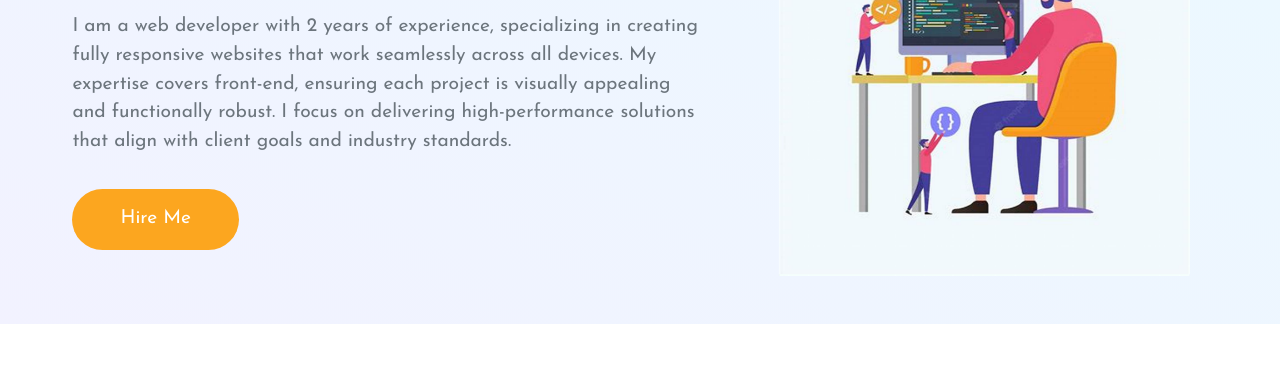
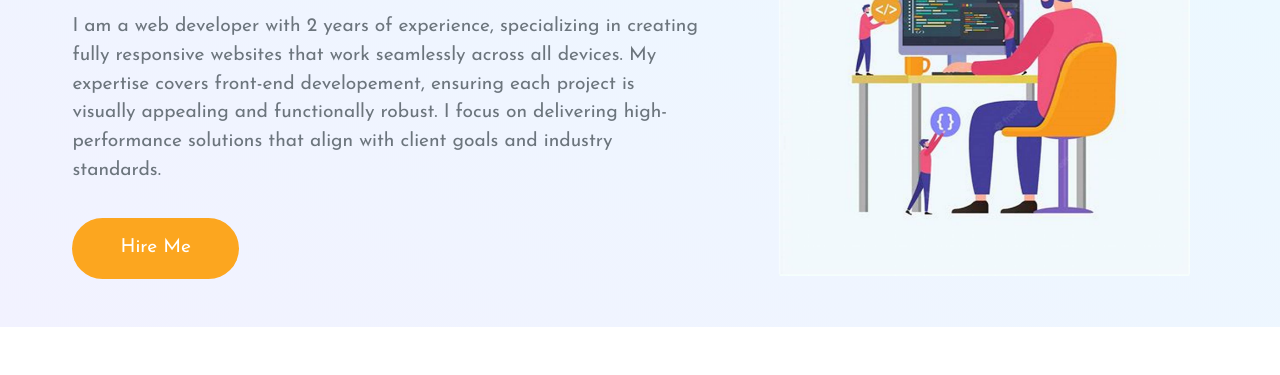
Before and after one commit to Utkarshsng/portfolio-website, a plain HTML site: page index.html in a window 1280 px wide. Shown: the part 257-632 px from the top of the page. Drawn offline with nearby package versions, Linux system fonts and the light colour scheme.

Commit message:
index.html

```diff
--- a/index.html
+++ b/index.html
@@ -95,7 +95,7 @@
             Hello! I Am <br /><span class="c-orange">Utkarsh Singh</span>
           </h2>
           <p class="text-muted">
-           I am a web developer with 2 years of experience, specializing in creating fully responsive websites that work seamlessly across all devices. My expertise covers front-end, ensuring each project is visually appealing and functionally robust. I focus on delivering high-performance solutions that align with client goals and industry standards.
+           I am a web developer with 2 years of experience, specializing in creating fully responsive websites that work seamlessly across all devices. My expertise covers front-end developement, ensuring each project is visually appealing and functionally robust. I focus on delivering high-performance solutions that align with client goals and industry standards.
           </p>
           <button class="c-btn h-btn mt-3 py-3 px-5 rounded-pill">
             Hire Me
```
